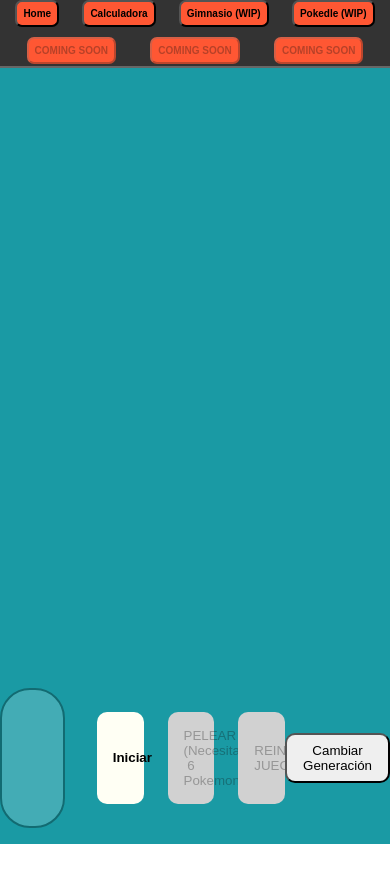
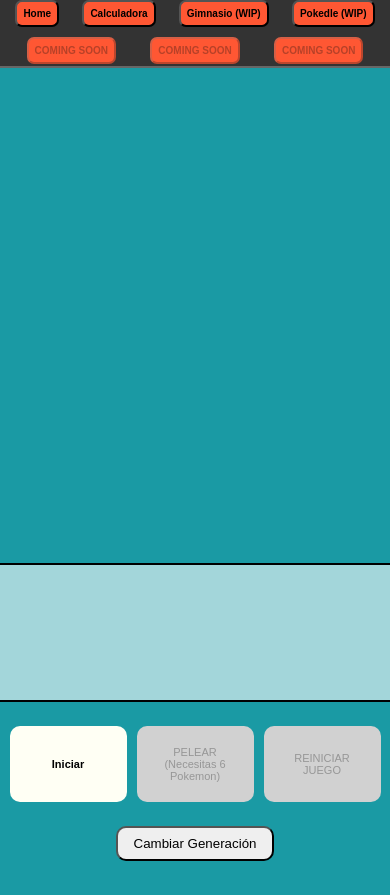
Before and after one commit to TomasBran/Portal-Pokemon, a React (Create React App) app: page /gym in a window 390 px wide. Before the commit the page ends 844 px from the top, so only its background shows below. Built offline with nearby package versions, Linux system fonts and the light colour scheme.

Commit message:
responsive el gimnasio

```diff
--- a/src/components/Calculator/Calculator.css
+++ b/src/components/Calculator/Calculator.css
@@ -390,6 +390,12 @@
         min-height: 20vh;
     }
 
+    .effective-container, .neutral-container, .uneffective-container, .immune-container:hover{
+        transform: none;
+        box-shadow: none;
+        background-color: rgba(233, 231, 231, 0.712);
+    }
+
     .types-container{
         width: auto;
     }
--- a/src/components/PokeGym/PokeGym.css
+++ b/src/components/PokeGym/PokeGym.css
@@ -24,7 +24,6 @@
 
 .poke-card,
 .selected-poke-card {
-    margin: 0px 8px;
     min-width: 30vw;
     height: 35vh;
     display: flex;
@@ -37,6 +36,7 @@
 
 .poke-card {
     background-color: #DEE1E4;
+    margin: 0px 8px;
 }
 
 .locked-in {
@@ -170,3 +170,97 @@
     margin: 16px 32px;
     width: 100vw;
 }
+
+
+@media screen and (max-width: 768px) {
+
+    .poke-gym-container{
+        min-height: 100vh;
+        gap: 10px;
+    }
+
+    .poke-gym-game{
+        padding-top: 40vh;
+        gap: 4px;
+    }
+    .poke-card, .selected-poke-card{
+        margin: 0px;
+        width: 45vw;
+        height: 25vh;
+    }
+
+    .poke-card:hover{
+        background-color: #DEE1E4;
+    }
+
+    .pokemon-number{
+        display: none;
+    }
+
+    .visible{
+        display: none !important;
+    }
+
+    .pokemon-image{
+        height: 12vh !important;
+    }
+
+    .bottom-container{
+        flex-direction: column;
+        padding-bottom: 8px;
+    }
+
+    .bottom-container, .poke-gym-container{
+        background-color: #1A9AA4;
+    }
+
+    .gym-game-button{
+        width: 30vw;
+        font-size: 11px;
+    }
+
+    .gym-game-button-container{
+        gap:10px;
+        margin-left: 0;
+    }
+
+    .generation-container{
+        width: 100vw;
+        bottom: 0vw;
+        right: 0vw;
+        padding: 0px;
+        border-radius: 0px;
+        border-top-left-radius: 15px;
+        border-top-right-radius: 15px;
+    }
+
+    .generation-selector-panel{
+        gap:unset;
+        justify-content: space-evenly;
+        padding-top: 10px;
+
+    }
+
+    .generation-panel{
+        width: 17vw;
+        height: 5vh;
+        margin-top: 8px;
+        display: flex;
+        align-items: center;
+        justify-content: center;
+    }
+
+    .shorten-text{
+        display: none;
+    }
+
+
+    .generation-selector-panel-button{
+        margin: 8px;
+    }
+
+    .swal2-popup{
+        width: 100vw !important;
+        font-size: 12px;
+    }
+}
--- a/src/components/PokeGym/PokeGym.js
+++ b/src/components/PokeGym/PokeGym.js
@@ -280,7 +280,7 @@ const PokeGym = () => {
 
                     return(
                         <div className={`${pokemon.hasBeenChosen ? "selected-poke-card" : "poke-card"}`} key={index} onClick={() => lockInPokemon(pokemon)}>
-                            <span>#{pokemon.id} - {pokemon.name}</span>
+                            <span><span className="pokemon-number">#{pokemon.id} - </span>{pokemon.name}</span>
                             <img alt="" src={pokemon.img} className="pokemon-image"/>
                             {handleStars(pokemon.power)}
                             <span className={`locked-in ${pokemon.hasBeenChosen ? "visible" : "invisible"}`}>ELEGIDO</span>
@@ -308,7 +308,7 @@ const PokeGym = () => {
             <div className="generation-container invisible">
                 <div  className="generation-selector-panel">
                     {currentGenerations.map((element, index) => (
-                        <span key={index} className={`generation-panel ${element===true ? "enabled-panel" : "disabled-panel"}`} onClick={() => toggleGeneration(index)}>{index+1}° Generación</span>
+                        <div key={index} className={`generation-panel ${element===true ? "enabled-panel" : "disabled-panel"}`} onClick={() => toggleGeneration(index)}><span>{index+1}° Gen<span className="shorten-text">eración</span></span></div>
                     ))}
 
                 </div>
--- a/src/components/TeamContainer/TeamContainer.css
+++ b/src/components/TeamContainer/TeamContainer.css
@@ -29,3 +29,22 @@
 .dead-pokemon{
     filter:grayscale(100);
 }
+
+
+
+@media screen and (max-width: 768px) {
+
+    .team-container{
+        width: 100vw;
+        border-radius: 0;
+        opacity: 100%;
+    }
+
+    .team-container:hover{
+        background-color: rgba(255, 255, 255, 0.600);
+    }
+
+    .pokemon-team-image{
+        max-width: 15vw;
+    }
+}
```
